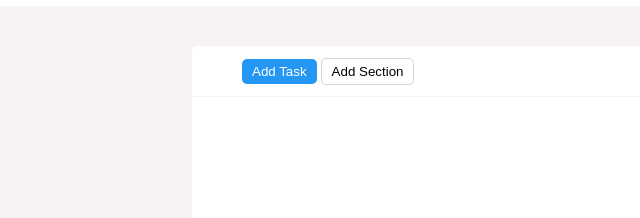
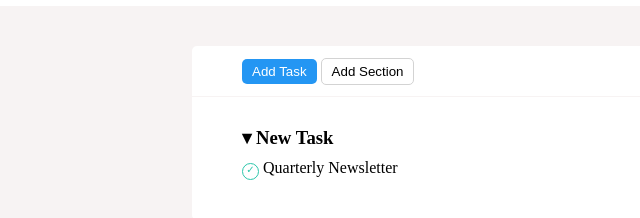
Before and after one commit to classe-47/toboolist, a plain HTML site: page index.html in a window 1280 px wide. Shown: the part 64-282 px from the top of the page, without its empty margins (0-640 px from the left). Drawn offline with Linux system fonts and the light colour scheme.

Commit message:
before circle

```diff
--- a/css/style.css
+++ b/css/style.css
@@ -9,14 +9,16 @@ body {
     background-color: rgb(247, 243, 243);
 }
 
+li {
+    list-style: none;
+    padding: 10px 0;
+}
+
 .container {
     width: 70%;
     margin: 0 auto;
     background-color: #fff;
     border-radius:5px;
-
-    /* togliere altezza */
-    height: 300px;
 }
 
 
@@ -60,3 +62,37 @@ header {
     line-height: 50px;
     padding-left: 50px;
 }
+
+.content{
+    padding: 20px 50px;
+}
+
+.triangolo::before {
+    content: '\25BE';
+}
+
+.circle {
+    display: inline-block;
+}
+
+.circle::before {
+    width: 15px;
+    height: 15px;
+    display: inline-block;
+    border-radius: 50%;
+    text-align: center;
+    font-size: 10px;
+
+}
+
+.circle.checked::before {
+    content: '\2713';
+    border: 1px solid #2cc6ab;
+    color: #2cc6ab;
+}
+
+.circle.deleted::before {
+    content: '\2715';
+    border: 1px solid red;
+    color: red;
+}
--- a/index.html
+++ b/index.html
@@ -26,7 +26,24 @@
             <!-- / sezione top -->
 
             <!-- sezione content -->
-            <div class="content"></div>
+            <div class="content">
+                <ul>
+                    <li>
+                        <!-- metodo senza pseudo selettori -->
+                        <!-- <h3> &#9662; New Task</h3> -->
+
+                        <!-- utilizzando pseudo selettori -->
+                         <h3 class="triangolo"> New Task</h3>
+                         <ul>
+                             <li>
+                                 <span class="circle checked"></span>
+                                Quarterly Newsletter
+                             </li>
+                         </ul>
+                    </li>
+                </ul>
+
+            </div>
             <!-- /content -->
         </div>
 
```
